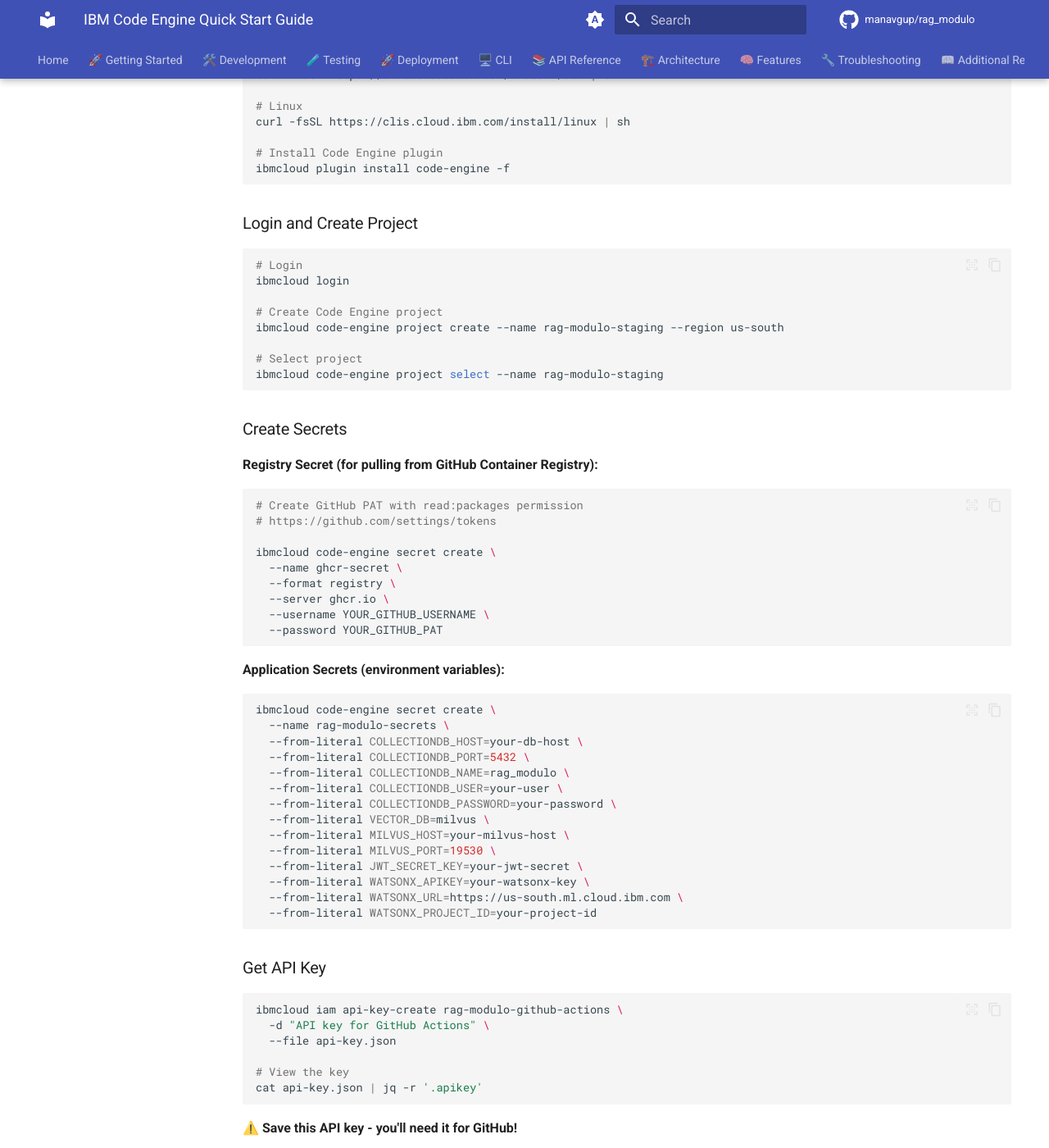
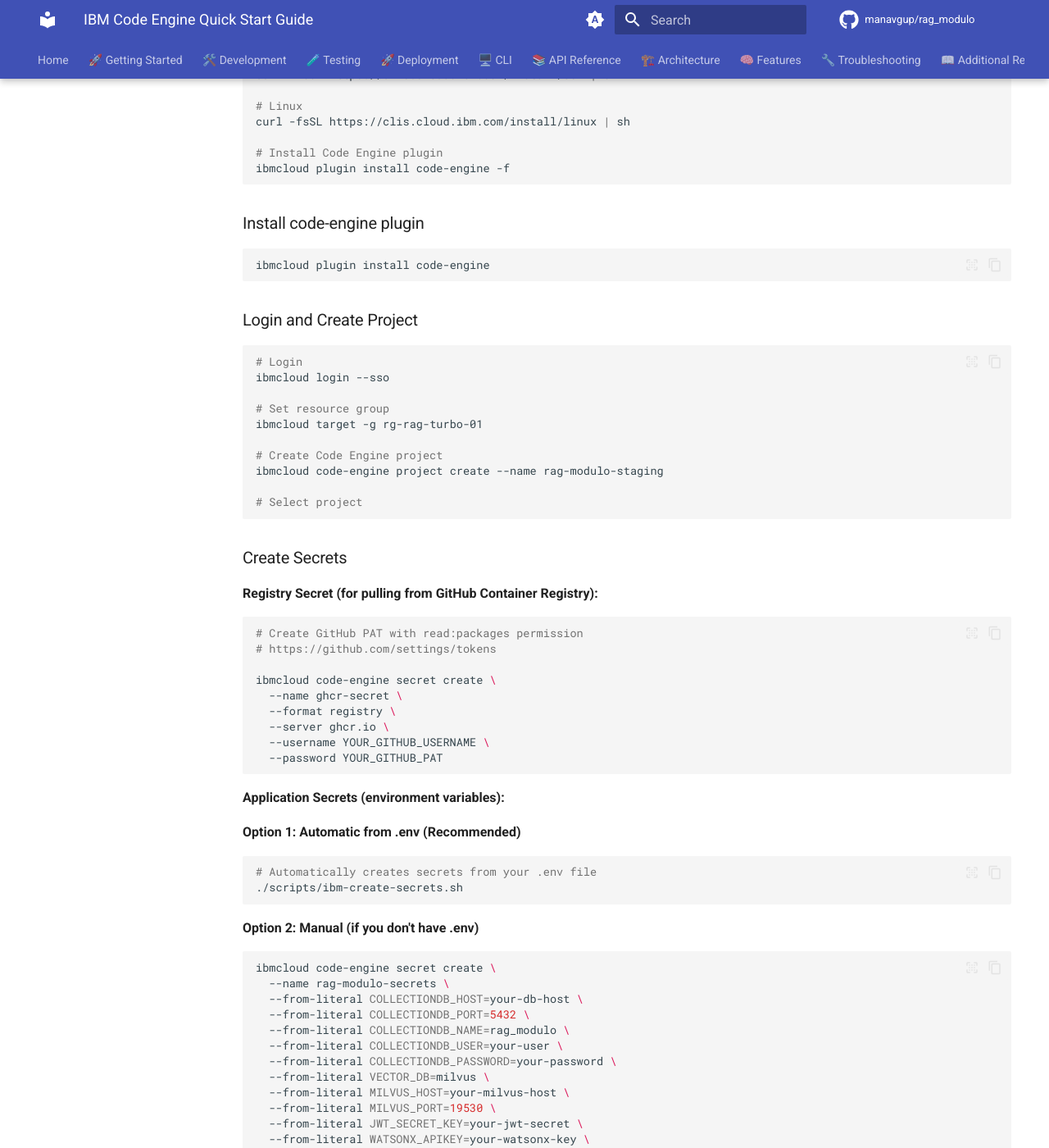
Before and after one commit to manavgup/rag_modulo, an MkDocs documentation site: the page built from docs/deployment/ibm-code-engine-quickstart.md, in a window 1280 px wide and 1400 px high, scrolled down 623 px. Shown: the whole window at 82% size. Built offline with MkDocs 1.6.1 and Material for MkDocs 9.7.7, drawn with Linux system fonts in a browser that asks for light colours; comment, search, counter and statistics services are not loaded; the version menu is left out; some of the changed text lies outside the part shown.

Commit message:
feat: Add automated IBM Code Engine secrets creation script
- Add scripts/ibm-create-secrets.sh to automatically create secrets from .env
- Update quickstart guide to use the automated script
- Prevents API keys from being hardcoded in documentation
- Add api-key.json to gitignore for security

This allows secure secret management without exposing credentials in git.

````diff
--- a/docs/deployment/ibm-code-engine-quickstart.md
+++ b/docs/deployment/ibm-code-engine-quickstart.md
@@ -27,17 +27,25 @@
 ibmcloud plugin install code-engine -f
 ```
 
+### Install code-engine plugin
+
+```bash
+ibmcloud plugin install code-engine
+```
+
 ### Login and Create Project
 
 ```bash
 # Login
-ibmcloud login
+ibmcloud login --sso
+
+# Set resource group
+ibmcloud target -g rg-rag-turbo-01
 
 # Create Code Engine project
-ibmcloud code-engine project create --name rag-modulo-staging --region us-south
+ibmcloud code-engine project create --name rag-modulo-staging
 
 # Select project
-ibmcloud code-engine project select --name rag-modulo-staging
 ```
 
 ### Create Secrets
@@ -58,6 +66,15 @@
 
 **Application Secrets (environment variables):**
 
+**Option 1: Automatic from .env (Recommended)**
+
+```bash
+# Automatically creates secrets from your .env file
+./scripts/ibm-create-secrets.sh
+```
+
+**Option 2: Manual (if you don't have .env)**
+
 ```bash
 ibmcloud code-engine secret create \
   --name rag-modulo-secrets \
@@ -72,7 +89,9 @@
   --from-literal JWT_SECRET_KEY=your-jwt-secret \
   --from-literal WATSONX_APIKEY=your-watsonx-key \
   --from-literal WATSONX_URL=https://us-south.ml.cloud.ibm.com \
-  --from-literal WATSONX_PROJECT_ID=your-project-id
+  --from-literal WATSONX_INSTANCE_ID=your-instance-id \
+  --from-literal OPENAI_API_KEY=your-openai-key \
+  --from-literal ANTHROPIC_API_KEY=your-anthropic-key
 ```
 
 ### Get API Key
````
Also changed, not shown: 2 other files.
